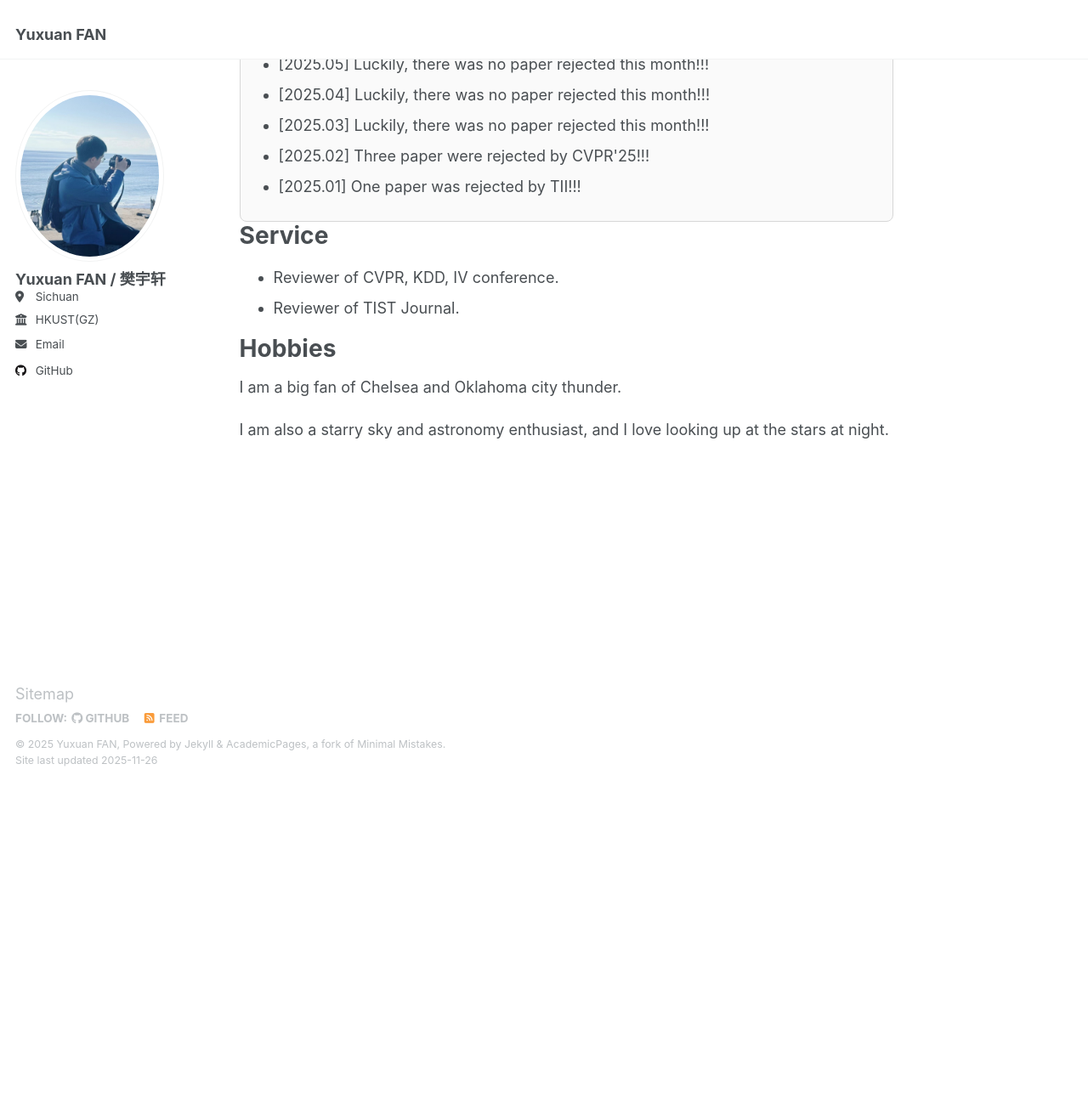
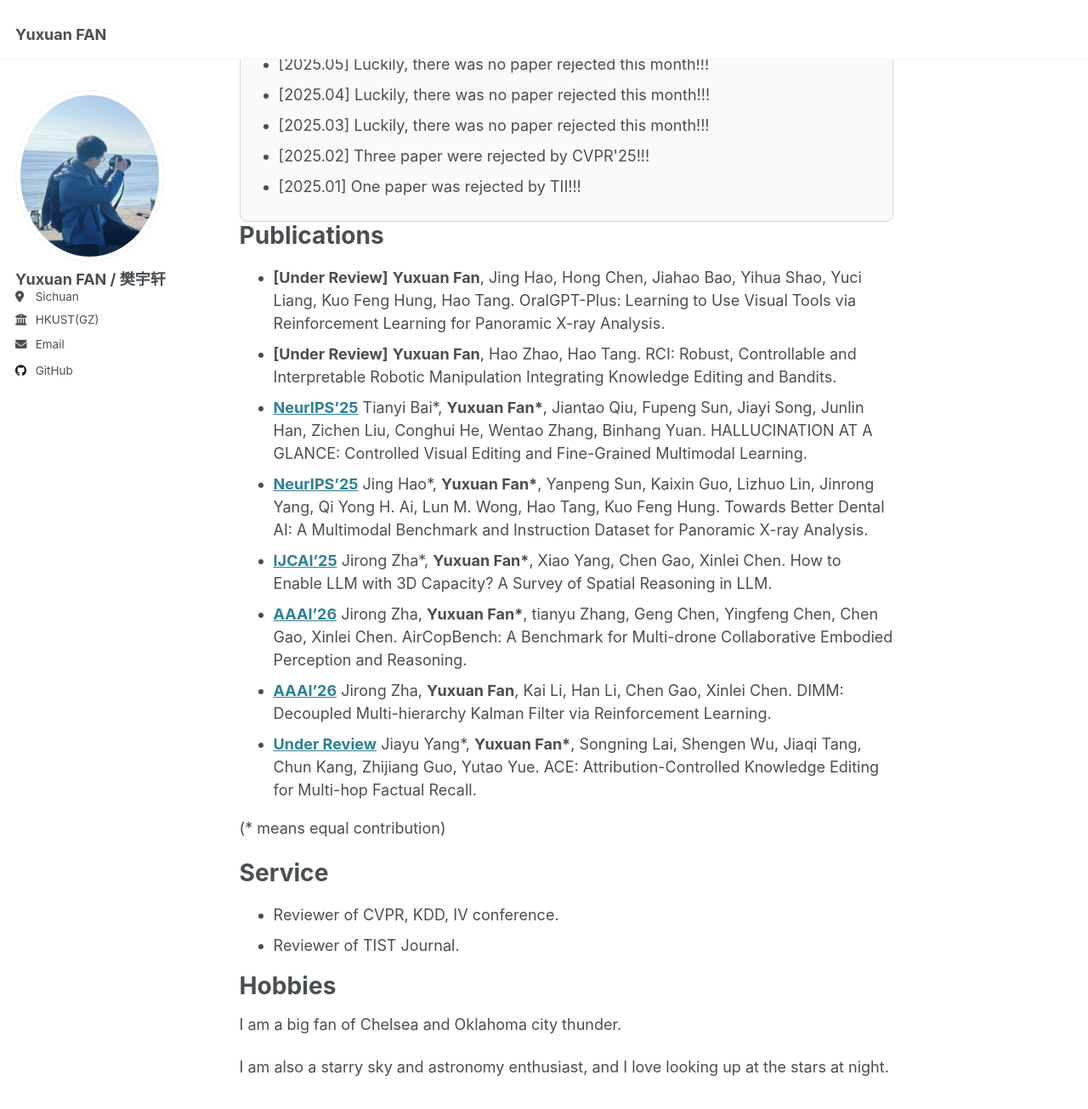
Before and after one commit to yuxuanfanOrion/yuxuanfanOrion.github.io, a Jekyll site: the page built from _pages/about.md, in a window 1280 px wide and 1400 px high, scrolled down 856 px. Shown: the top 1305 px of the window at 85% size. Built offline with Jekyll 4.4.1, drawn with Linux system fonts in a browser that asks for light colours; before the commit the page ends 1779 px from its top, so only the background shows below that.

Commit message:
Update about.md

```diff
--- a/_pages/about.md
+++ b/_pages/about.md
@@ -98,17 +98,19 @@
 
 
 
-<!--
+
 # Publications
-- **[NeurIPS 2025]** Tianyi Bai\*, Yuxuan Fan\*, Jiantao Qiu, Fupeng Sun, Jiayi Song, Junlin Han, Zichen Liu, Conghui He, Wentao Zhang, Binhang Yuan. HALLUCINATION ATA GLANCE: Controlled Visual Editing
-and Fine-Grained Multimodal Learning.
-- **[NeurIPS 2025]** Jing Hao\*, Yuxuan Fan\*, Yanpeng Sun, Kaixin Guo, Lizhuo Lin, Jinrong Yang, Qi Yong H. Ai,Lun M. Wong, Hao Tang, Kuo Feng Hung. Towards Better Dental AI: A Multimodal Benchmark and
-Instruction Dataset for Panoramic X-ray Analysis.
-- **[IJCAI 2025]** Jirong Zha\*, Yuxuan Fan\*, Xiao Yang, Chen Gao, Xinlei Chen. How to Enable LLM with 3D Capacity? A Survey of Spatial Reasoning in LLM.
-- **[Preprint]** Yuxuan Fan, Hao Zhao, Hao Tang. RCI: Robust, Controllable and Interpretable Robotic Manipulation Integrating Knowledge Editing and Bandits.
-- **[Preprint]** Jiayu Yang\*, Yuxuan Fan\*, Songning Lai, Shengen Wu, Jiaqi Tang, Chun Kang, Zhijiang Guo, Yutao Yue. KAKE: Knowledge Attribution-Guided Knowledge Editing for Multi-hop Factual Recall.
-- **[Preprint]** Jirong Zha\*, Yuxuan Fan\*, tianyu Zhang, Geng Chen, Yingfeng Chen, Chen Gao, Xinlei Chen. AirCopBench: A Benchmark for Multi-drone Collaborative Embodied Perception and Reasoning.
--->
+- **[Under Review]** **Yuxuan Fan**, Jing Hao, Hong Chen, Jiahao Bao, Yihua Shao, Yuci Liang, Kuo Feng Hung, Hao Tang. OralGPT-Plus: Learning to Use Visual Tools via Reinforcement Learning for Panoramic X-ray Analysis.
+- **[Under Review]** **Yuxuan Fan**, Hao Zhao, Hao Tang. RCI: Robust, Controllable and Interpretable Robotic Manipulation Integrating Knowledge Editing and Bandits.
+- **[NeurIPS’25](https://arxiv.org/pdf/2506.07227)** Tianyi Bai\*, **Yuxuan Fan\***, Jiantao Qiu, Fupeng Sun, Jiayi Song, Junlin Han, Zichen Liu, Conghui He, Wentao Zhang, Binhang Yuan. HALLUCINATION AT A GLANCE: Controlled Visual Editing and Fine-Grained Multimodal Learning.
+- **[NeurIPS’25](https://arxiv.org/pdf/2509.09254)** Jing Hao\*, **Yuxuan Fan\***, Yanpeng Sun, Kaixin Guo, Lizhuo Lin, Jinrong Yang, Qi Yong H. Ai, Lun M. Wong, Hao Tang, Kuo Feng Hung. Towards Better Dental AI: A Multimodal Benchmark and Instruction Dataset for Panoramic X-ray Analysis.
+- **[IJCAI'25](https://arxiv.org/pdf/2504.05786)** Jirong Zha\*, **Yuxuan Fan\***, Xiao Yang, Chen Gao, Xinlei Chen. How to Enable LLM with 3D Capacity? A Survey of Spatial Reasoning in LLM.
+- **[AAAI'26](https://arxiv.org/abs/2511.11025)** Jirong Zha, **Yuxuan Fan\***, tianyu Zhang, Geng Chen, Yingfeng Chen, Chen Gao, Xinlei Chen. AirCopBench: A Benchmark for Multi-drone Collaborative Embodied Perception and Reasoning.
+- **[AAAI'26](https://arxiv.org/pdf/2505.12340)** Jirong Zha, **Yuxuan Fan**, Kai Li, Han Li, Chen Gao, Xinlei Chen. DIMM: Decoupled Multi-hierarchy Kalman Filter via Reinforcement Learning.
+- **[Under Review](https://arxiv.org/abs/2510.07896)** Jiayu Yang\*, **Yuxuan Fan\***, Songning Lai, Shengen Wu, Jiaqi Tang, Chun Kang, Zhijiang Guo, Yutao Yue. ACE: Attribution-Controlled Knowledge Editing for Multi-hop Factual Recall.
+
+(\* means equal contribution)
+
 
 # Service
 - Reviewer of CVPR, KDD, IV conference.
```
